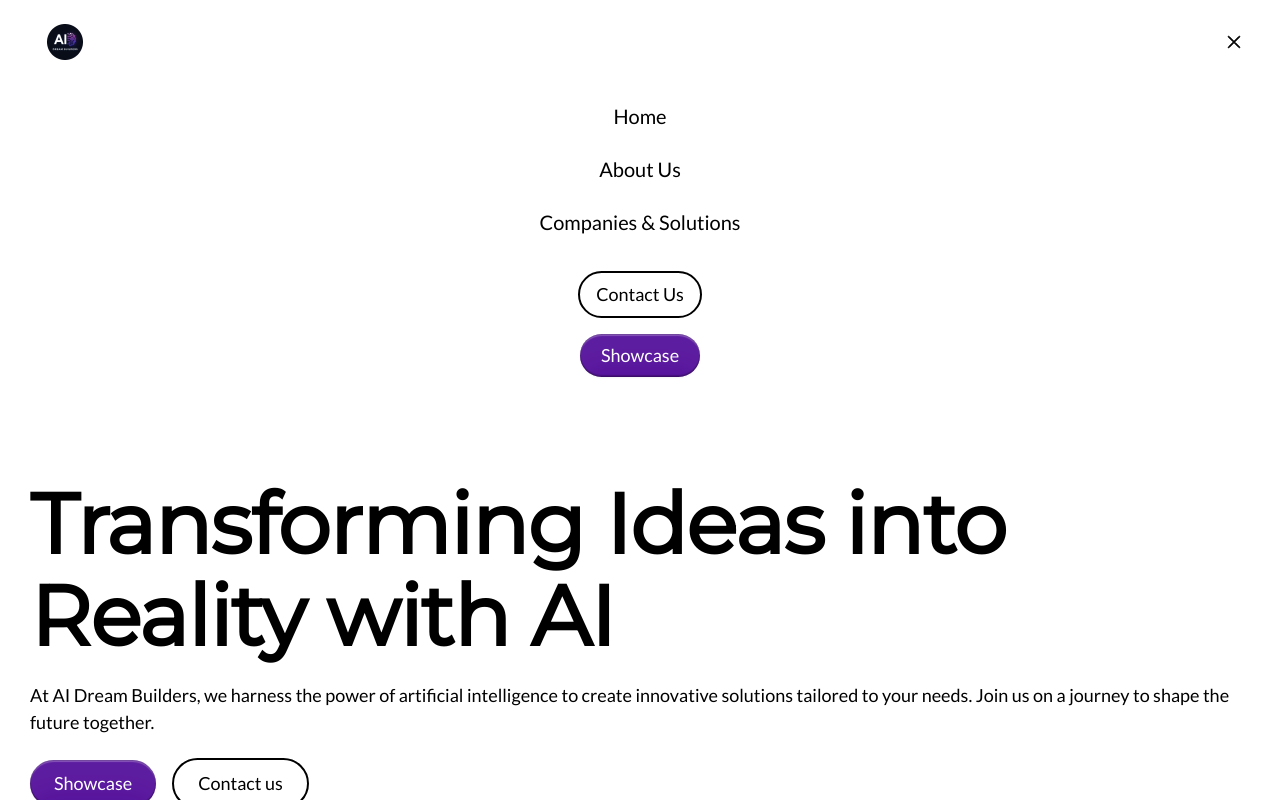
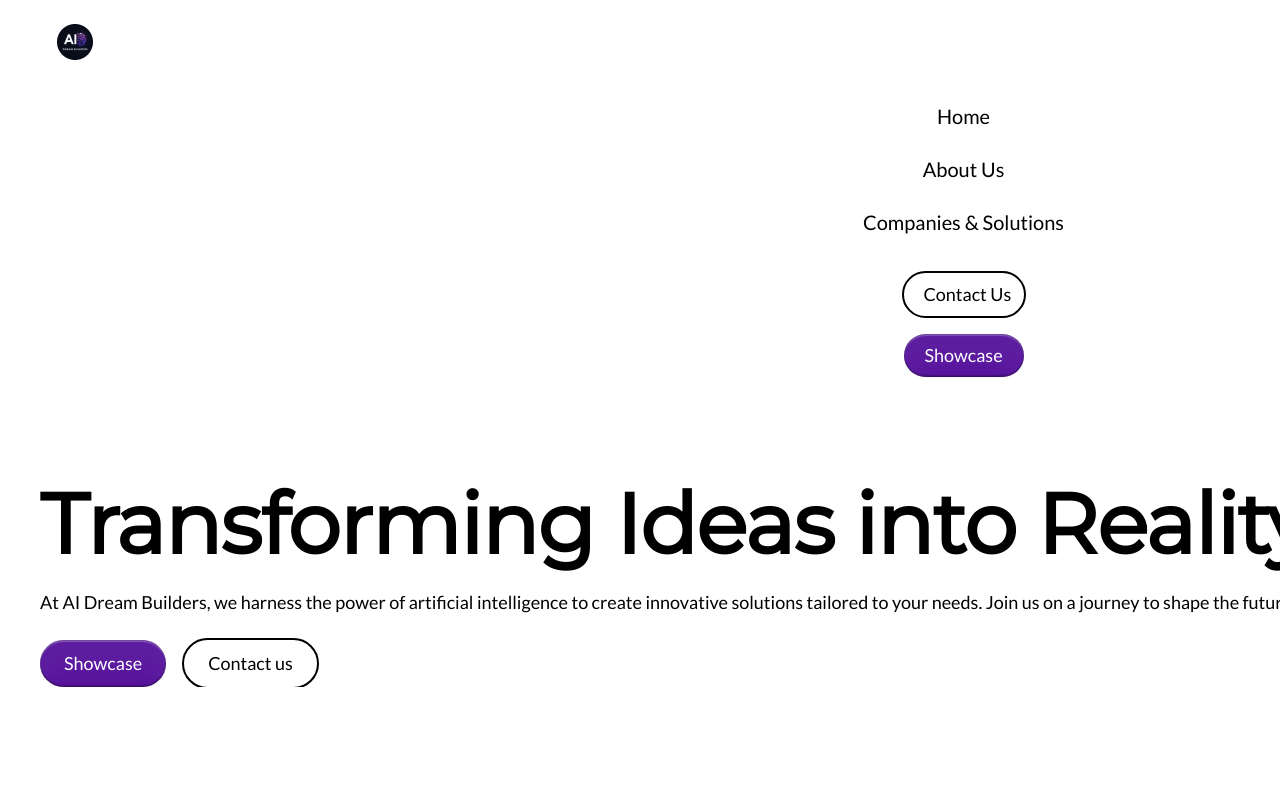
Before and after one commit to Definitely-Ai/aidb, a React (Vite) app: page /frame-2 in a window 1280 px wide. Built offline with nearby package versions, Linux system fonts and the light colour scheme.

Commit message:
Fix responsive design overflow issues on medium screens - remove minWidth constraints and add proper media queries

```diff
--- a/src/screens/AboutUsDesktop/AboutUsDesktop.jsx
+++ b/src/screens/AboutUsDesktop/AboutUsDesktop.jsx
@@ -23,10 +23,9 @@ export const AboutUsDesktop = () => {
       className="about-us-desktop"
       style={{
         minHeight: isMobile ? "100vh" : !isMobile ? "3465.88px" : undefined,
-        minWidth: !isMobile ? "1460px" : undefined,
-        width: isMobile ? "100%" : undefined,
-        maxWidth: isMobile ? "100vw" : undefined,
-        overflowX: isMobile ? "hidden" : undefined,
+        width: "100%",
+        maxWidth: "100vw",
+        overflowX: "hidden",
       }}
     >
       <div className="about-us-mobile">
--- a/src/screens/CompaniesSolutions/CompaniesSolutions.jsx
+++ b/src/screens/CompaniesSolutions/CompaniesSolutions.jsx
@@ -20,7 +20,9 @@ export const CompaniesSolutions = () => {
       className="companies-solutions"
       style={{
         minHeight: isMobile ? "7399px" : !isMobile ? "6108px" : undefined,
-        minWidth: isMobile ? "395px" : !isMobile ? "1460px" : undefined,
+        width: "100%",
+        maxWidth: "100vw",
+        overflowX: "hidden",
       }}
     >
       <div className="companies-and">
--- a/src/screens/ContactUsDesktop/ContactUsDesktop.jsx
+++ b/src/screens/ContactUsDesktop/ContactUsDesktop.jsx
@@ -26,10 +26,9 @@ export const ContactUsDesktop = () => {
       className="contact-us-desktop"
       style={{
         minHeight: isMobile ? "100vh" : !isMobile ? "2105px" : undefined,
-        minWidth: !isMobile ? "1460px" : undefined,
-        width: isMobile ? "100%" : undefined,
-        maxWidth: isMobile ? "100vw" : undefined,
-        overflowX: isMobile ? "hidden" : undefined,
+        width: "100%",
+        maxWidth: "100vw",
+        overflowX: "hidden",
       }}
     >
       <div className="contact-mobile">
--- a/src/screens/HomeMobile/HomeMobile.jsx
+++ b/src/screens/HomeMobile/HomeMobile.jsx
@@ -25,10 +25,9 @@ export const HomeMobile = () => {
         display: isMobile ? "inline-flex" : "flex",
         height: !isMobile ? "4186px" : undefined,
         minHeight: isMobile ? "100vh" : undefined,
-        minWidth: !isMobile ? "1460px" : undefined,
-        width: isMobile ? "100%" : undefined,
-        maxWidth: isMobile ? "100vw" : undefined,
-        overflowX: isMobile ? "hidden" : undefined,
+        width: "100%",
+        maxWidth: "100vw",
+        overflowX: "hidden",
       }}
     >
       <div className="div-3">
--- a/src/screens/ShowcaseDesktop/ShowcaseDesktop.jsx
+++ b/src/screens/ShowcaseDesktop/ShowcaseDesktop.jsx
@@ -30,10 +30,9 @@ export const ShowcaseDesktop = () => {
       className="showcase-desktop"
       style={{
         minHeight: isMobile ? "100vh" : "5292px",
-        minWidth: !isMobile ? "1460px" : undefined,
-        width: isMobile ? "100%" : undefined,
-        maxWidth: isMobile ? "100vw" : undefined,
-        overflowX: isMobile ? "hidden" : undefined,
+        width: "100%",
+        maxWidth: "100vw",
+        overflowX: "hidden",
       }}
     >
       <div className="showcase-mobile">
--- a/styleguide.css
+++ b/styleguide.css
@@ -712,8 +712,94 @@ html {
   }
 }
 
+/* Tablet and small laptop fixes for medium screen sizes */
+@media (min-width: 769px) and (max-width: 1439px) {
+  /* Ensure no horizontal overflow on medium screens */
+  .home-mobile,
+  .about-us-desktop,
+  .contact-us-desktop,
+  .showcase-desktop,
+  .companies-solutions,
+  [class*="screen-"],
+  [class*="frame-"] {
+    max-width: 100vw !important;
+    width: 100% !important;
+    overflow-x: hidden !important;
+    box-sizing: border-box !important;
+    padding-left: 20px !important;
+    padding-right: 20px !important;
+  }
+
+  /* Ensure inner containers are responsive on medium screens */
+  .home-mobile > div,
+  [class*="container"],
+  [class*="layout"],
+  [class*="header-"],
+  [class*="section"] {
+    max-width: 100% !important;
+    width: 100% !important;
+    overflow-x: hidden !important;
+    box-sizing: border-box !important;
+  }
+
+  /* Flexible layout for content that might overflow */
+  [class*="content"],
+  [class*="component"] {
+    flex-wrap: wrap !important;
+    max-width: 100% !important;
+    overflow-x: hidden !important;
+  }
+
+  /* Responsive images on medium screens */
+  img {
+    max-width: 100% !important;
+    height: auto !important;
+    object-fit: cover !important;
+  }
+
+  /* Ensure text doesn't cause overflow */
+  h1,
+  h2,
+  h3,
+  h4,
+  h5,
+  h6,
+  [class*="heading"],
+  [class*="text-wrapper"] {
+    max-width: 100% !important;
+    word-wrap: break-word !important;
+    overflow-wrap: break-word !important;
+  }
+
+  /* Fix any hardcoded width elements that might cause overflow */
+  [style*="width: 1440px"],
+  [style*="width:1440px"] {
+    width: 100% !important;
+    max-width: 100vw !important;
+  }
+
+  /* Ensure buttons and navigation work well on medium screens */
+  .actions,
+  .actions-2,
+  .actions-3,
+  .actions-4,
+  .actions-5,
+  .actions-6,
+  .actions-7,
+  .actions-8,
+  .actions-9,
+  .actions-10,
+  .actions-11,
+  .actions-12,
+  .actions-13 {
+    flex-wrap: wrap !important;
+    gap: 12px !important;
+    justify-content: center !important;
+  }
+}
+
 /* Desktop centering and layout fixes */
-@media (min-width: 769px) {
+@media (min-width: 1440px) {
   /* Center all main page containers */
   .home-mobile,
   .about-us-desktop,
```
